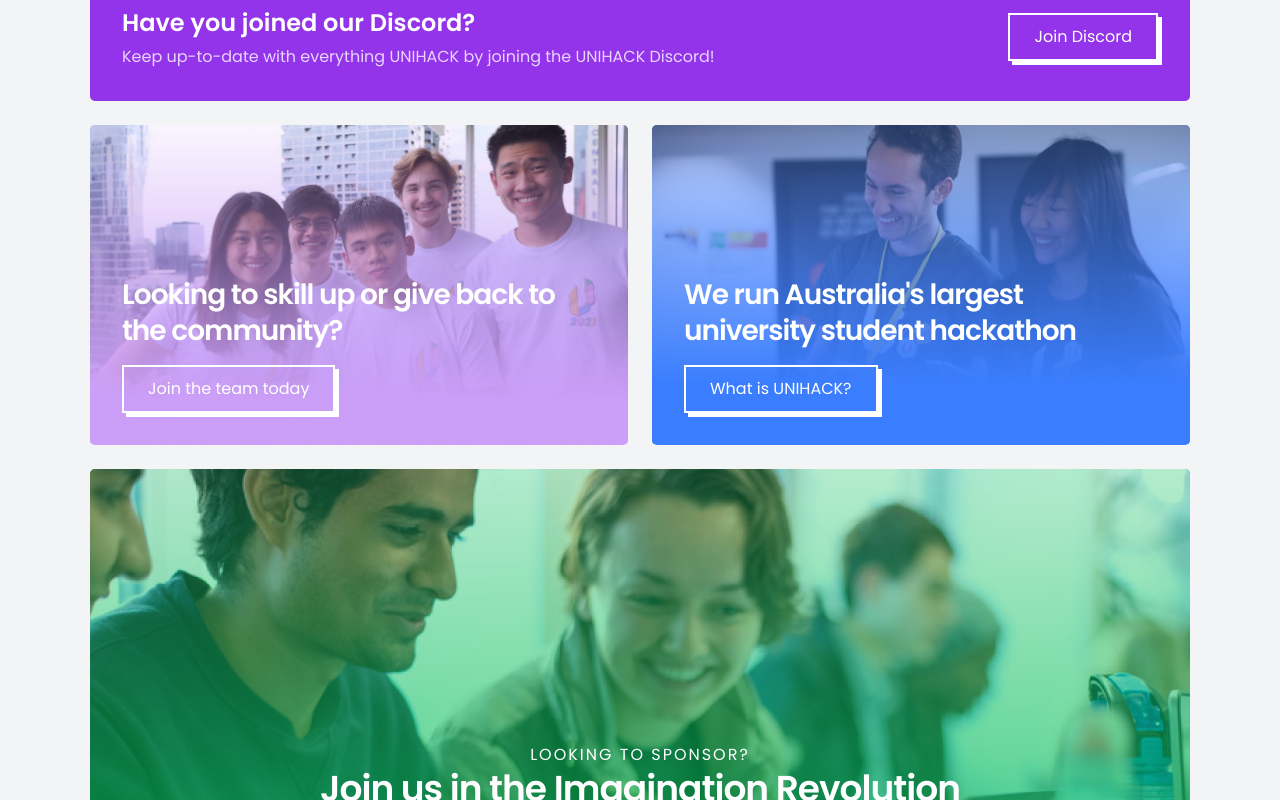
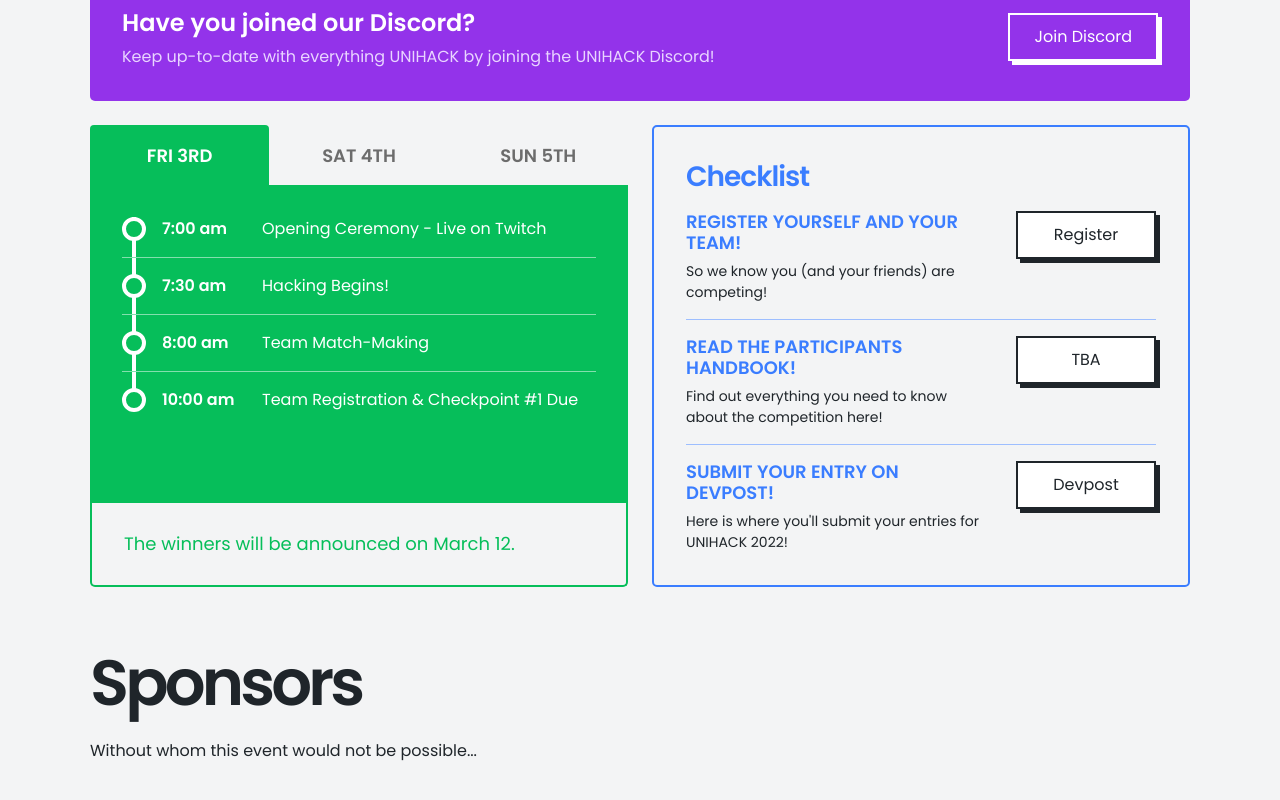
Before and after one commit to unihackhq/unihack.net, a Next.js app: page / in a window 1280 px wide. Shown: the part 740-1540 px from the top of the page. Built offline with nearby package versions, Linux system fonts and the light colour scheme.

Commit message:
Event Schedule

```diff
--- a/pages/index.tsx
+++ b/pages/index.tsx
@@ -3,21 +3,22 @@ import Head from 'next/head';
 import styles from './index.module.scss';
 
 import Page from '../layouts/page/page';
-import Sponsor from '@components/sponsor/sponsor';
-import HomeCard from '@components/home-card';
-
-import inspirationImage from '../public/images/homepage/past.png';
-import faqsImage from '../public/images/homepage/faqs.png';
 import BrandHero from '@sections/brand-hero/brand-hero';
 import { JoinDiscord } from '@sections/homepage/discord';
+import Sponsors from '@sections/event-info/sponsors/sponsors';
+import Schedule from '@sections/event-info/event-schedule/event-schedule';
+
+import SponsorData from '@content/events/2023/sponsors.json';
+import ScheduleData from '@content/events/2023/schedule.json';
+import EventChecklist from '@sections/event-info/event-checklist';
 
 const Index = () => (
   <div>
     <Head>
-      <title>UNIHACK 2023 - Coming Soon</title>
+      <title>UNIHACK 2023 - March 3-5, 2023</title>
       <meta
         property="og:title"
-        content={`UNIHACK 2023 - Coming Soon`}
+        content={`UNIHACK 2023 - March 3-5, 2023`}
         key="title"
       />
     </Head>
@@ -27,26 +28,12 @@ const Index = () => (
         <div className={styles.grid}>
           <JoinDiscord />
           <div className={styles.row}>
-            <HomeCard
-              image={inspirationImage}
-              title={<>Looking to skill up or give back to the community?</>}
-              placeholderColor="purple"
-              buttonLink="https://docs.google.com/forms/d/e/1FAIpQLScWRbp9lMacf0Xjul2y2kgLvgsTYqDo1BlrDWBkEAac0UrY0w/viewform"
-              buttonText="Join the team today"
-            />
-            <HomeCard
-              image={faqsImage}
-              title={
-                <>We run Australia's largest university student hackathon</>
-              }
-              placeholderColor="pacific"
-              buttonLink="/about"
-              buttonText="What is UNIHACK?"
-            />
+            <Schedule data={ScheduleData} />
+            <EventChecklist />
           </div>
-          <Sponsor />
         </div>
       </div>
+      <Sponsors data={SponsorData} />
     </Page>
   </div>
 );
--- a/sections/event-info/event-schedule/event-schedule.tsx
+++ b/sections/event-info/event-schedule/event-schedule.tsx
@@ -53,11 +53,11 @@ class EventSchedule extends React.Component<PropTypes, State> {
   private buttonText(day: Day) {
     switch (day) {
       case 'friday':
-        return 'FRI 25th';
+        return 'FRI 3RD';
       case 'saturday':
-        return 'SAT 26th';
+        return 'SAT 4TH';
       case 'sunday':
-        return 'SUN 27th';
+        return 'SUN 5TH';
     }
   }
 
@@ -82,7 +82,7 @@ class EventSchedule extends React.Component<PropTypes, State> {
           {this.state.allDays.map((day) => this.getSelectorButtons(day))}
         </div>
         <Schedule data={this.state.events} />
-        <Text> The winners will be announced on March 6.</Text>
+        <Text> The winners will be announced on March 12.</Text>
       </section>
     );
   }
```
